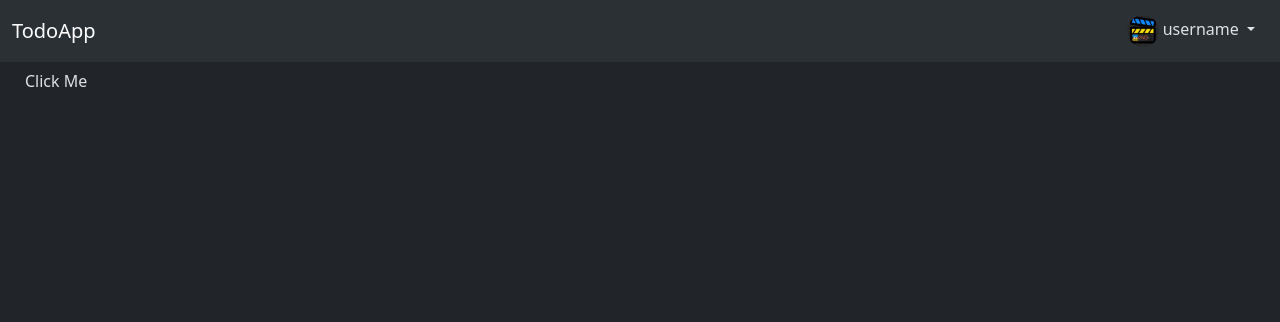
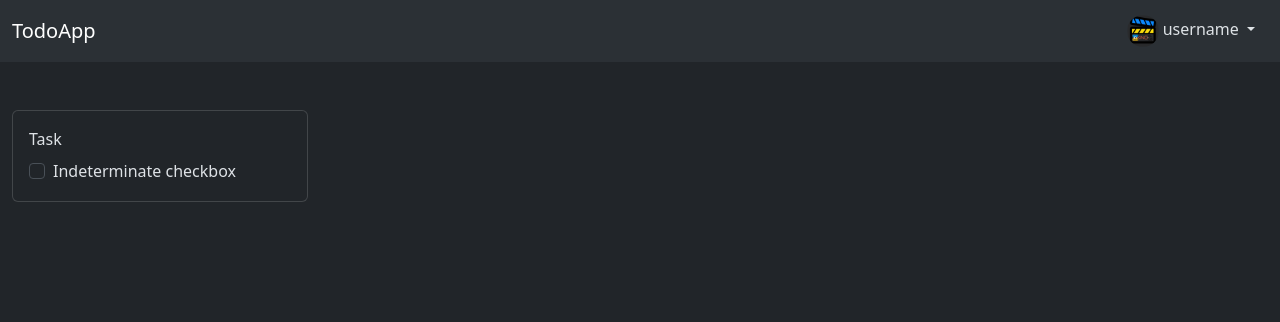
Before and after one commit to shaninalex/fastapi-htmx-todoapp, a FastAPI app: template templates/home.html in a window 1280 px wide. Shown: the top 322 px of the page. Run offline with FastAPI, Linux system fonts and the light colour scheme; the template is opened without the code that fills it, so the values that code supplies are empty; parts of the project's set-up code (start-up, migrations or seed data) failed here and were passed over; some libraries are stand-ins or nearby versions.

Commit message:
patch: more work with html templates

```diff
--- a/main.py
+++ b/main.py
@@ -1,15 +1,15 @@
 from datetime import datetime
 import time
-from typing import Annotated
+from typing import Annotated, Any
 from fastapi import Depends, FastAPI, Request, Form, Response
 from fastapi.middleware.cors import CORSMiddleware
-from fastapi.responses import HTMLResponse, RedirectResponse
+from fastapi.responses import HTMLResponse
 from fastapi.staticfiles import StaticFiles
 from fastapi.templating import Jinja2Templates
 from sqlalchemy import insert, select
 from contextlib import asynccontextmanager
 
-from internal.db import metadata, engine, database, user
+from internal.db import metadata, database, engine, user
 from internal.utils import (
     generate_auth_cookie,
     generate_password,
@@ -76,7 +76,7 @@ async def auth_handler(
 ):
     try:
         query = select([user.c.password]).where(user.c.email == email)
-        account = await database.fetch_one(query)
+        account: Any = await database.fetch_one(query)
         check_password(password, account.password)
         response.set_cookie(
             "auth", generate_auth_cookie(email), secure=True, httponly=True
@@ -143,14 +143,13 @@ def logout(response: Response):
     response.status_code = 302  # 302 Found (temporary redirect)
     return response
 
-
-@app.post("/clicked", response_class=HTMLResponse)
-async def clicked(request: Request):
-    return templates.TemplateResponse(request=request, name="chunks/result.html")
-
-
-@app.get("/items/{id}", response_class=HTMLResponse)
-async def read_item(request: Request, id: str):
-    return templates.TemplateResponse(
-        request=request, name="item.html", context={"id": id}
-    )
+# @app.post("/clicked", response_class=HTMLResponse)
+# async def clicked(request: Request):
+#     return templates.TemplateResponse(request=request, name="chunks/result.html")
+#
+#
+# @app.get("/items/{id}", response_class=HTMLResponse)
+# async def read_item(request: Request, id: str):
+#     return templates.TemplateResponse(
+#         request=request, name="item.html", context={"id": id}
+#     )
--- a/templates/components/navbar.html
+++ b/templates/components/navbar.html
@@ -1,4 +1,4 @@
-<nav class="navbar bg-body-tertiary">
+<nav class="navbar bg-body-tertiary mb-5">
     <div class="container-fluid">
         <a class="navbar-brand" href="#">TodoApp</a>
 
--- a/templates/home.html
+++ b/templates/home.html
@@ -3,12 +3,26 @@
 {% block title %}Home{% endblock %}
 
 {% block content %}
+    {% include "components/navbar.html" %}
+    <div class="container-fluid">
+        <!-- <button hx-post="/clicked" hx-swap="innerHTML" class="btn"> -->
+        <!--     Click Me -->
+        <!-- </button> -->
 
-{% include "components/navbar.html" %}
 
-<div class="container-fluid">
-    <button hx-post="/clicked" hx-swap="innerHTML" class="btn">
-        Click Me
-    </button>
-</div>
+        <div class="row">
+            <div class="col-lg-3 col-md-4 col-sm-6">
+                <div class="card">
+                    <div class="card-body">
+                        <div class="card-title">Task</div>
+                        <div class="form-check">
+                            <input class="form-check-input" type="checkbox" value="" id="flexCheckIndeterminate">
+                            <label class="form-check-label" for="flexCheckIndeterminate">Indeterminate checkbox</label>
+                        </div>
+                    </div>
+                </div>
+            </div>
+            <div class="col-lg-3 col-md-4 col-sm-6"></div>
+        </div>
+    </div>
 {% endblock %}
--- a/templates/item.html
+++ /dev/null
@@ -1,5 +0,0 @@
-{% extends "base.html" %}
-
-{% block content %}
-result: {{ id }}
-{% endblock %}
```
